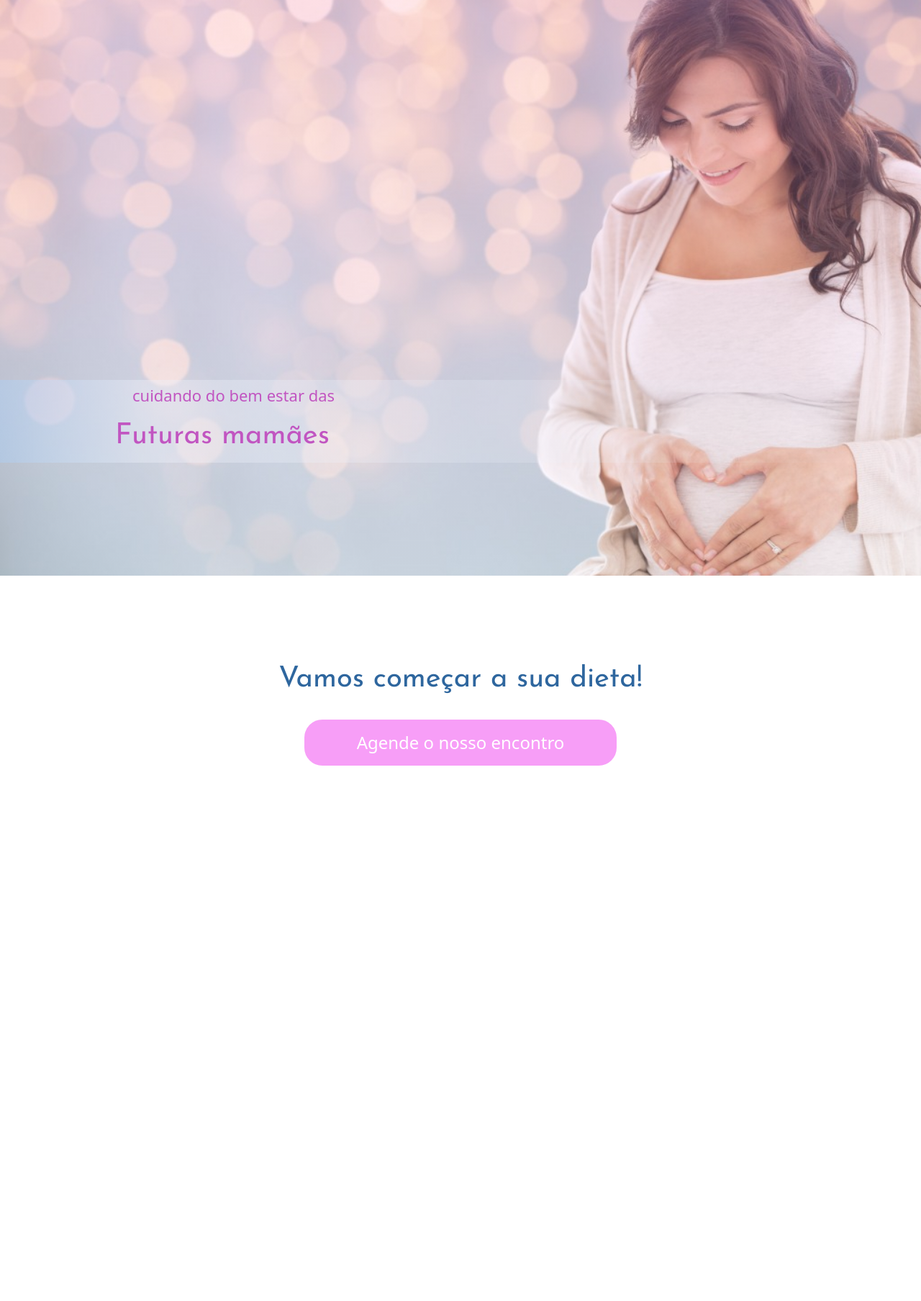
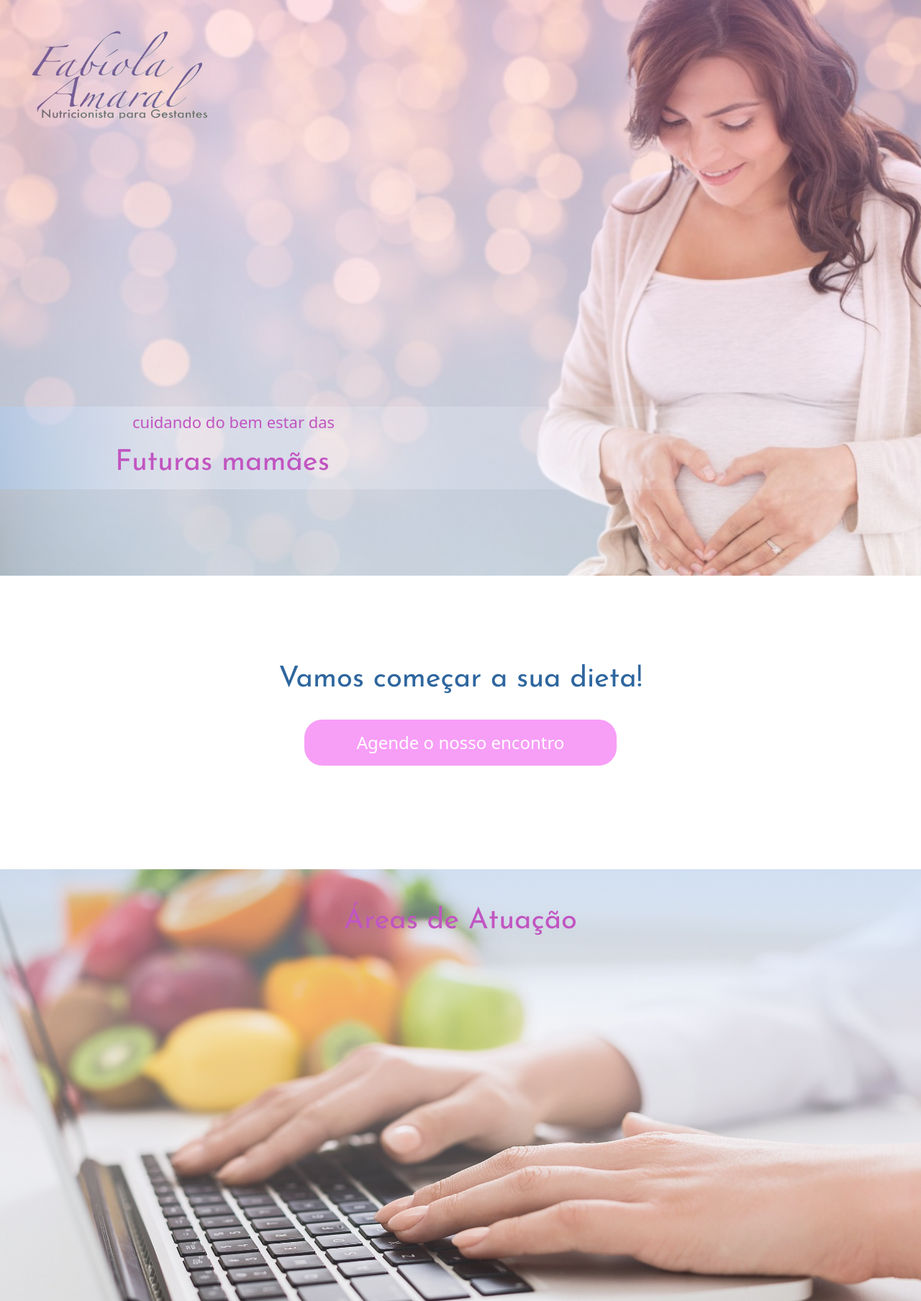
Before and after one commit to jbtte/nutrigestante, a Next.js app: page / in a window 1280 px wide. Shown: the whole page at 72% size. Before the commit the page ends 1208 px from the top, so only its background shows below. Built offline with nearby package versions, Linux system fonts and the light colour scheme.

Commit message:
DEV Professional Areas Component

```diff
--- a/components/MainBanner.js
+++ b/components/MainBanner.js
@@ -6,6 +6,7 @@ const Content = styled.div`
   background-size: cover;
   background-position: center;
   background-repeat: no-repeat;
+  background-attachment: fixed;
 
   height: 100vh;
   width: 100%;
@@ -17,7 +18,7 @@ const Content = styled.div`
 const CrossBar = styled.div`
   width: 100%;
   padding: 5px 160px;
-  top: 66%;
+  top: 45%;
   position: relative;
   font-size: 22px;
   color: rgba(193,85,193,1);
@@ -25,16 +26,39 @@ const CrossBar = styled.div`
   @media (max-width: 768px) {
     font-size: 16px;
     padding: 15px;
+    top: 50%;
+
     h1 {
       font-size: 22px;
     }
   }
   `
 
+  const LogoImage = styled.div`
+    margin: 40px;
+    width:250px;
+    height:125px;
+    @media (max-width: 768px) {
+      width:100px;
+      height:50px;
+      margin: 15px;
+    }
+  `
+
 export default function MainBanner () {
   return (
     <Content>
 
+    <LogoImage>
+    <Image
+      src='/images/logo-nome.png'
+      alt="Logo Nutrigestante - Mulher Grávida"
+      width={150}
+      height={75}
+      layout="responsive"
+      quality={65}
+    />
+    </LogoImage>
       <CrossBar>
         <p className="px-md-4">cuidando do bem estar das</p>
         <h1>Futuras mamães</h1>
--- /dev/null
+++ b/components/ProfessionalAreas.js
@@ -0,0 +1,27 @@
+import styled from 'styled-components';
+
+const Content = styled.div`
+background-image: linear-gradient(180deg, rgba(170,209,252,0.3958771008403361) 0%, rgba(237,241,251,0.4042804621848739) 35%, rgba(237,241,251,0) 100%),  url('/images/working.jpeg');
+background-size: cover;
+background-position: center;
+background-repeat: no-repeat;
+background-attachment: fixed;
+img {
+  filter: grayscale(100%);
+}
+height: 600px;
+width: 100%;
+color: rgba(193,85,193,1);
+
+@media (max-width: 768px) {
+
+}
+`
+
+export default function ProfessionalAreas () {
+  return (
+    <Content className="d-flex justify-content-around">
+      <h1 className="p-5">Áreas de Atuação</h1>
+    </Content>
+  )
+}
--- a/pages/index.js
+++ b/pages/index.js
@@ -2,6 +2,7 @@ import Head from 'next/head'
 import styles from '../styles/Home.module.css'
 import MainBanner from '../components/MainBanner'
 import Booking from '../components/Booking'
+import ProfessionalAreas from '../components/ProfessionalAreas'
 
 
 export default function Home() {
@@ -17,6 +18,7 @@ export default function Home() {
       <main className={styles.main}>
         <MainBanner />
         <Booking />
+        <ProfessionalAreas />
       </main>
     </div>
   )
```
Also changed, not shown: public/images/logo-nome.png (added), public/images/working.jpeg (added).
